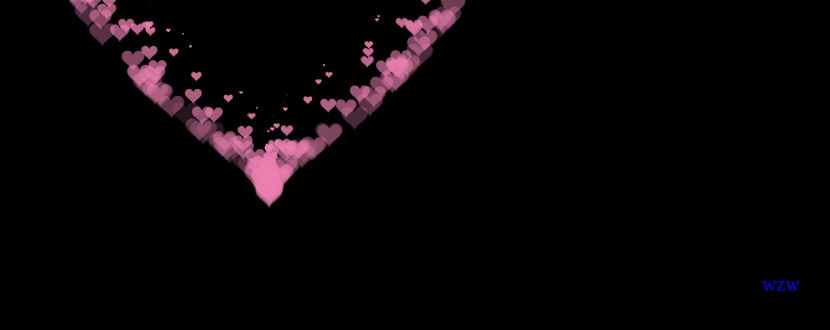
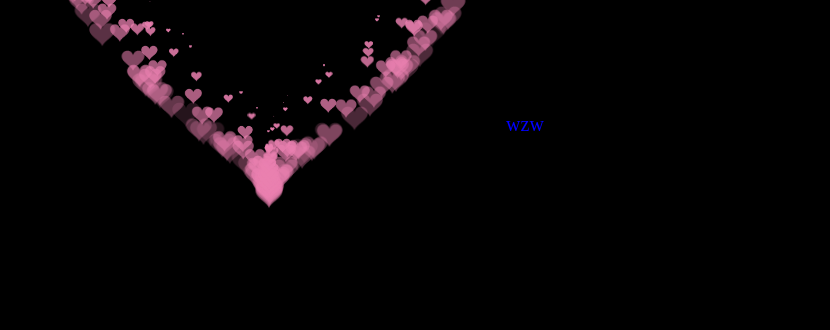
Before and after one commit to wzwpiano/happynewyear, a plain HTML site: page index.html in a window 1280 px wide. Shown: the part 416-746 px from the top of the page, without its empty margins (371-1201 px from the left). Drawn offline with Linux system fonts and the light colour scheme.

Commit message:
Update index.html

```diff
--- a/index.html
+++ b/index.html
@@ -19,8 +19,8 @@
       }
     #name2 {
         position: absolute;
-        top: 90%;
-        left: 90%;
+        top: 70%;
+        left: 70%;
         transform: translate(-50%, -50%);
         margin-top: -20px;
         font-size: 20px;
```
